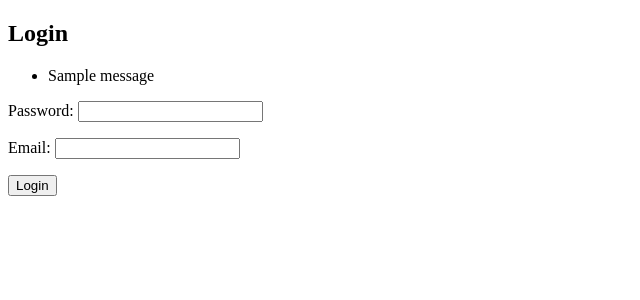
After one commit to sundayirvine-code/Big4Auction, a Django app: page /login in a window 1280 px wide. The commit adds this page. Shown: the top 300 px of the page, without its empty margins (0-640 px from the left). Run offline with Django 5.2, Linux system fonts and the light colour scheme; tables that the repository leaves empty hold one stand-in row (values such as "Sample post"); one stand-in notice (Sample message) is shown.

Commit message:
implemented registration, and login functionalities. Created associated forms, udjusted models, settings, templates and ran migrations

```diff
--- a/big4auction_project/auction_app/forms.py
+++ b/big4auction_project/auction_app/forms.py
@@ -1,60 +1,22 @@
 from django import forms
-from django.core.validators import EmailValidator, RegexValidator
-from django.contrib.auth.forms import PasswordInput
+from django.contrib.auth.forms import UserCreationForm, AuthenticationForm
+from django.forms.widgets import PasswordInput, TextInput, EmailInput
+from .models import User
+from django.contrib.auth import get_user_model
 
-class RegistrationForm(forms.Form):
-    """
-    Represents a registration form.
-    """
-    first_name = forms.CharField(
-        label='First Name',
-        max_length=50,
-        widget=forms.TextInput(attrs={"autocomplete": "off", "class": "form-control", "placeholder": "John", "aria-label": "First name"}),
-        validators=[
-            forms.validators.DataRequired(),
-            forms.validators.RegexValidator('^[A-Za-z]*$', message='Only alphabetic characters are allowed.'),
-        ]
-    )
-    last_name = forms.CharField(
-        label='Last Name',
-        max_length=50,
-        widget=forms.TextInput(attrs={"autocomplete": "off", "class": "form-control", "placeholder": "Doe", "aria-label": "Last name"}),
-        validators=[
-            forms.validators.DataRequired(),
-            forms.validators.RegexValidator('^[A-Za-z]*$', message='Only alphabetic characters are allowed.'),
-        ]
-    )
-    email = forms.CharField(
-        label='Email',
-        widget=forms.EmailInput(attrs={"autocomplete": "off", "class": "form-control", "placeholder": "johndoe@example.com", "aria-label": "Email"}),
-        validators=[
-            forms.validators.DataRequired(),
-            EmailValidator(),
-        ]
-    )
-    password = forms.CharField(
-        label='Password',
-        widget=forms.PasswordInput(attrs={"autocomplete": "off", "class": "form-control", "placeholder": "Password", "aria-label": "Password"}),
-        validators=[
-            forms.validators.DataRequired(),
-            forms.validators.Length(min=8),
-            RegexValidator('^(?=.*[a-z])(?=.*[A-Z])(?=.*\\d)(?=.*[@$!%*?&])[A-Za-z\\d@$!%*?&]*$',
-                           message='Password must contain at least one uppercase letter, one lowercase letter, one digit, and one special character.'),
-        ]
-    )
-    confirm_password = forms.CharField(
-        label='Confirm Password',
-        widget=forms.PasswordInput(attrs={"autocomplete": "off", "class": "form-control", "placeholder": "Confirm password", "aria-label": "Confirm password"}),
-        validators=[
-            forms.validators.DataRequired(),
-        ]
-    )
+class RegistrationForm(UserCreationForm):
+    email = forms.EmailField(max_length=255, help_text='Required. Enter a valid email address.')
 
-    def clean_confirm_password(self):
-        password = self.cleaned_data.get('password')
-        confirm_password = self.cleaned_data.get('confirm_password')
+    class Meta:
+        model = User
+        fields = ['email', 'first_name', 'last_name', 'address', 'phone_number']
 
-        if password and confirm_password and password != confirm_password:
-            raise forms.ValidationError("Passwords do not match.")
+class LoginForm(AuthenticationForm):
+    email = forms.EmailField()
+    class Meta:
+        model = User
+        fields = ['email', 'password']
 
-        return confirm_password
+    def __init__(self, *args, **kwargs):
+        super().__init__(*args, **kwargs)
+        del self.fields['username']
--- a/big4auction_project/auction_app/models.py
+++ b/big4auction_project/auction_app/models.py
@@ -39,13 +39,13 @@ class User(AbstractUser):
         phone_number (CharField): Phone number of the user.
         stripe_customer_id (CharField, optional): Stripe customer ID.
     """
-
+    username = models.CharField(max_length=150, unique=True, blank=True, null=True)
     address = models.CharField(max_length=255, null=False, blank=True, default='')
     phone_number = models.CharField(max_length=255, unique=True)
     stripe_customer_id = models.CharField(max_length=255, null=True, blank=True, unique=True)
 
     def __str__(self):
-        return self.username
+        return '{} {}'.format(self.first_name, self.last_name)
 
 class Item(models.Model):
     """
--- /dev/null
+++ b/big4auction_project/auction_app/templates/auction_app/login.html
@@ -0,0 +1,25 @@
+<!DOCTYPE html>
+<html lang="en">
+<head>
+    <meta charset="UTF-8">
+    <meta name="viewport" content="width=device-width, initial-scale=1.0">
+    <title>Login</title>
+</head>
+<body>
+    <h2>Login</h2>
+
+    {% if messages %}
+        <ul class="messages">
+            {% for message in messages %}
+                <li{% if message.tags %} class="{{ message.tags }}"{% endif %}>{{ message }}</li>
+            {% endfor %}
+        </ul>
+    {% endif %}
+
+    <form method="post" action="{% url 'login' %}">
+        {% csrf_token %}
+        {{ form.as_p }}
+        <button type="submit">Login</button>
+    </form>
+</body>
+</html>
--- a/big4auction_project/auction_app/templates/auction_app/registration.html
+++ b/big4auction_project/auction_app/templates/auction_app/registration.html
@@ -7,13 +7,12 @@
 <body>
     <h2>User Registration</h2>
 
-    <form method="post">
+    <form method="post" action="{% url 'registration' customer_id %}">
         {% csrf_token %}
 
         {{ form.as_p }}
 
         <input type="hidden" name="customer_id" value="{{ customer_id }}">
-
         <button type="submit">Register</button>
     </form>
 </body>
--- a/big4auction_project/auction_app/urls.py
+++ b/big4auction_project/auction_app/urls.py
@@ -2,8 +2,10 @@ from django.urls import path
 from . import views
 
 urlpatterns = [
-    path('', views.get_setup_intent_page, name='get_setup_intent_page'),
+    path('register-card', views.get_setup_intent_page, name='get_setup_intent_page'),
+    path('registration/<str:customer_id>', views.registration, name='registration'),
     path('public-key', views.get_publishable_key, name='get_publishable_key'),
     path('create-setup-intent', views.create_setup_intent, name='create_setup_intent'),
     path('webhook', views.webhook_received, name='webhook_received'),
+    path('login', views.login_view, name='login'),
 ]
--- a/big4auction_project/auction_app/views.py
+++ b/big4auction_project/auction_app/views.py
@@ -1,18 +1,22 @@
-from django.shortcuts import render
+from django.shortcuts import render, redirect
+from django.contrib.auth import authenticate, login, logout
 import stripe
 from django.conf import settings
 from django.http import JsonResponse, HttpResponse
 import json
 from django.views.decorators.csrf import csrf_exempt
 import os
+from .forms import RegistrationForm, LoginForm
+from .models import User
+from django.contrib.auth.hashers import make_password, check_password
+from django.contrib import messages
 
 STRIPE_PUBLIC_KEY = os.getenv('STRIPE_PUBLIC_KEY')
 STRIPE_SECRET_KEY = os.getenv('STRIPE_SECRET_KEY')
 STRIPE_WEBHOOK_SECRET = os.getenv('STRIPE_WEBHOOK_SECRET')
-
 stripe.api_key = STRIPE_SECRET_KEY
 
-# will serve as the stripe card
+
 def get_setup_intent_page(request):
     return render(request, 'auction_app/index.html')
 
@@ -23,7 +27,10 @@ def get_publishable_key(request):
 def create_setup_intent(request):
     customer = stripe.Customer.create()
     setup_intent = stripe.SetupIntent.create(customer=customer.id)
-    return JsonResponse({'client_secret': setup_intent.client_secret})
+    return JsonResponse({
+        'client_secret': setup_intent.client_secret,
+        'customer': customer.id
+        })
 
 @csrf_exempt
 def webhook_received(request):
@@ -35,7 +42,7 @@ def webhook_received(request):
     payload = request.body
     sig_header = request.META['HTTP_STRIPE_SIGNATURE']
     event = None
-
+    customer = None
     try:
         event = stripe.Webhook.construct_event(
             payload, sig_header, settings.STRIPE_WEBHOOK_SECRET
@@ -58,30 +65,76 @@ def webhook_received(request):
         print('🔔 A PaymentMethod has successfully been saved to a Customer.')
         # At this point, redirect to the register page and pass the ID of the Customer object.
         # This will be associated with the internal representation of a user.
-        # set up the register route, url and templates
-
-        # Get the customer ID from the event
-        customer_id = event['data']['object']['customer']
-
-        # Now, you have the customer_id, and you can use it to retrieve the customer from Stripe
-        try:
-            customer = stripe.Customer.retrieve(customer_id)
-            print(f'🔔 Customer retrieved from Stripe: {customer_id}')
-
-            # At this point, you can perform any additional logic with the retrieved customer data.
-            # For example, store it in your database or update user information.
-
-            # Redirect to the registration page with the ID of the Customer object.
-            #return redirect('registration', customer_id=customer.id)
-
-        except stripe.error.StripeError as e:
-            print(f'❌ Error retrieving customer from Stripe: {e}')
-            # Handle the error, possibly redirect back to the registration page with an error message
-
 
     if event["type"] == 'setup_intent.setup_failed':
         print('🔔 A SetupIntent has failed the attempt to set up a PaymentMethod.')
-        # redirect back to the registration page with the error message
 
 
-    return JsonResponse({'status': 'success'})
+    return redirect('registration', customer_id=customer.id)
+
+
+def registration(request, customer_id):
+    if not customer_id:
+        return HttpResponse("Invalid request. Missing customer_id parameter.")
+
+    context = {'customer_id': customer_id}
+
+    # Process form submission
+    if request.method == 'POST':
+        form = RegistrationForm(request.POST)
+        if form.is_valid():
+            hashed_password = make_password(form.cleaned_data['password1'])
+            user = User(
+                email=form.cleaned_data['email'],
+                first_name=form.cleaned_data['first_name'],
+                last_name=form.cleaned_data['last_name'],
+                password=hashed_password,
+                address=form.cleaned_data['address'],
+                phone_number=form.cleaned_data['phone_number'],
+                stripe_customer_id=customer_id
+            )
+            user.save()
+            return redirect('login')
+    else:
+        # Render the form for initial GET request
+        form = RegistrationForm()
+
+    context['form'] = form
+    return render(request, 'auction_app/registration.html', context)
+
+def login_view(request):
+    """
+    View for handling user login.
+
+    If the provided email and password match a user, the user is logged in.
+    Redirects to the login page with an error message if authentication fails.
+
+    Args:
+        request: The HTTP request.
+
+    Returns:
+        HttpResponse: A success message or a redirection to the login page with an error.
+    """
+    if request.method == 'POST':
+        email = request.POST.get('email').strip()
+        password = request.POST.get('password').strip()
+
+        try:
+            user = User.objects.get(email=email)
+        except User.DoesNotExist:
+            messages.error(request, 'Invalid email or password')
+            return redirect('login')
+
+        if check_password(password, user.password):
+            authenticated_user = user
+            login(request, authenticated_user)
+
+            # Redirect to a success page or perform other actions
+            print('logged in')
+            return HttpResponse('success')
+        else:
+            messages.error(request, 'Invalid email or password')
+            return redirect('login')
+
+    form = LoginForm()
+    return render(request, 'auction_app/login.html', {'form': form})
```
Also changed, not shown: big4auction_project/auction_app/static/script.js (+7 -3 lines), big4auction_project/big4auction_project/settings.py (+7 -0 lines), big4auction_project/auction_app/migrations/0005_user_stripe_customer_id_alter_user_address_and_more.py (added), big4auction_project/auction_app/migrations/0006_alter_user_username.py (added).
